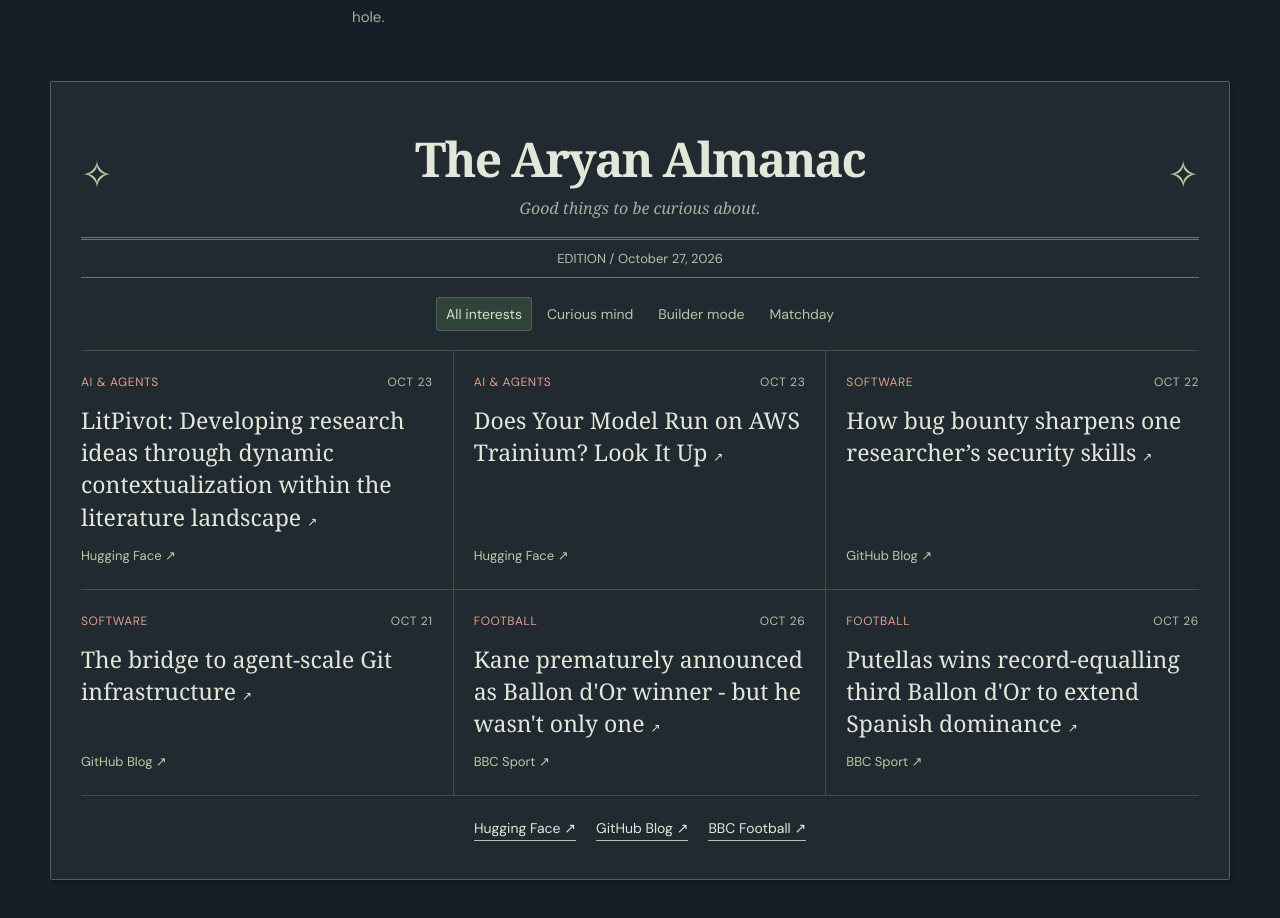
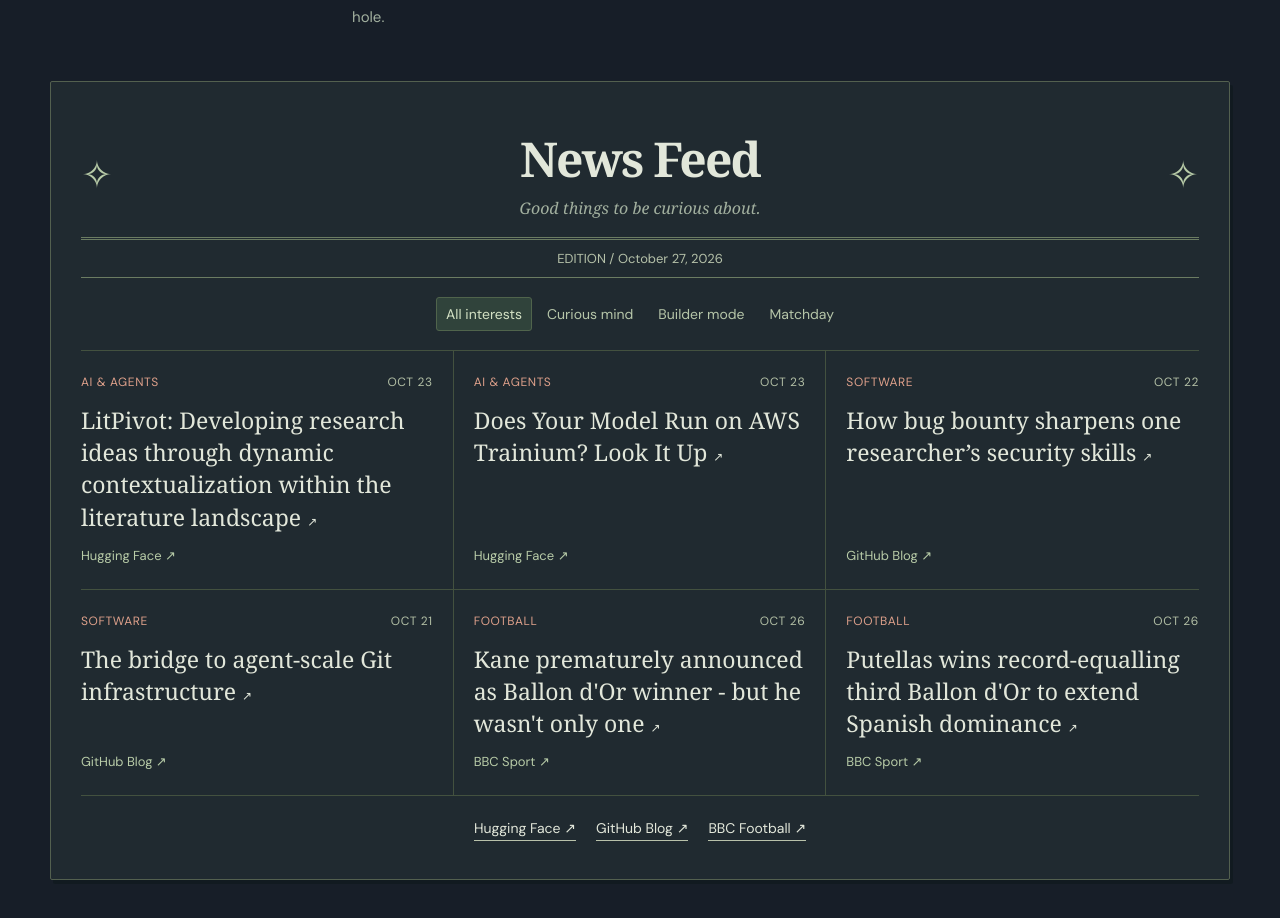
Before and after one commit to aryanparab/aryanparab.github.io, a React (Vite) app: page / in a window 1280 px wide. Shown: the part 6224-7142 px from the top of the page. Built offline with nearby package versions, Linux system fonts and the light colour scheme.

Commit message:
Rename Almanac section to News Feed

```diff
--- a/src/Newspaper.jsx
+++ b/src/Newspaper.jsx
@@ -8,7 +8,7 @@ export default function Newspaper(){
  const date=feed?.generatedAt?new Date(feed.generatedAt):null;
  const stale=date&&Date.now()-date.getTime()>36*60*60*1000;
  return <section id="interests" className="interests-section"><div className="section-heading"><div><h2>What Aryan likes<span className="red-dot">.</span></h2></div><p>A few rabbit holes. A very full reading list.</p></div><div className="interest-grid">{interests.map(i=><div className="interest-item" key={i.name}><span aria-hidden="true">{i.icon}</span><h3>{i.name}</h3><p>{i.text}</p></div>)}</div>
- <div className="newspaper"><div className="masthead"><span className="paper-emblem" aria-hidden="true">✧</span><div><h2>The Aryan Almanac</h2><p>Good things to be curious about.</p></div><span className="paper-emblem" aria-hidden="true">✧</span></div><div className="edition"><span>{date?`EDITION / ${date.toLocaleDateString('en-US',{month:'long',day:'numeric',year:'numeric'})}`:'THE DAILY READING LIST'}</span></div><div className="mood-row"><div role="group" aria-label="News mood">{Object.keys(moods).map(m=><button aria-pressed={mood===m} className={mood===m?'active':''} key={m} onClick={()=>setMood(m)}>{m}</button>)}</div></div>
+ <div className="newspaper"><div className="masthead"><span className="paper-emblem" aria-hidden="true">✧</span><div><h2>News Feed</h2><p>Good things to be curious about.</p></div><span className="paper-emblem" aria-hidden="true">✧</span></div><div className="edition"><span>{date?`EDITION / ${date.toLocaleDateString('en-US',{month:'long',day:'numeric',year:'numeric'})}`:'THE DAILY READING LIST'}</span></div><div className="mood-row"><div role="group" aria-label="News mood">{Object.keys(moods).map(m=><button aria-pressed={mood===m} className={mood===m?'active':''} key={m} onClick={()=>setMood(m)}>{m}</button>)}</div></div>
  {feed?.unavailableSources?.length>0&&<p className="paper-notice">Some sources couldn’t be reached for this edition: {feed.unavailableSources.join(', ')}. Available stories are shown below.</p>}
  {stale&&<p className="paper-notice">From the archive — last refreshed {date.toLocaleString()}. The next edition hasn’t arrived yet.</p>}
  {failed?<p className="paper-notice" role="status">The reading desk is taking a breather. Explore the sources below while the edition is unavailable.</p>:!feed?<p className="paper-notice" role="status">Opening the reading desk…</p>:articles.length?<div className="news-grid">{articles.map((a,i)=><article className="news-story" key={a.url}><div className="story-meta"><span>{a.category}</span><span>{a.publishedAt?new Date(a.publishedAt).toLocaleDateString('en-US',{month:'short',day:'numeric'}):'Latest from source'}</span></div><h3><a href={a.url} target="_blank" rel="noreferrer">{a.title} <span>↗</span></a></h3>{a.summary&&<p>{a.summary}</p>}<a className="story-source" href={a.url} target="_blank" rel="noreferrer">{a.publisher} ↗</a></article>)}</div>:<p className="paper-notice">No stories in this edition for that mood. Try another, or browse the sources below.</p>}
```
